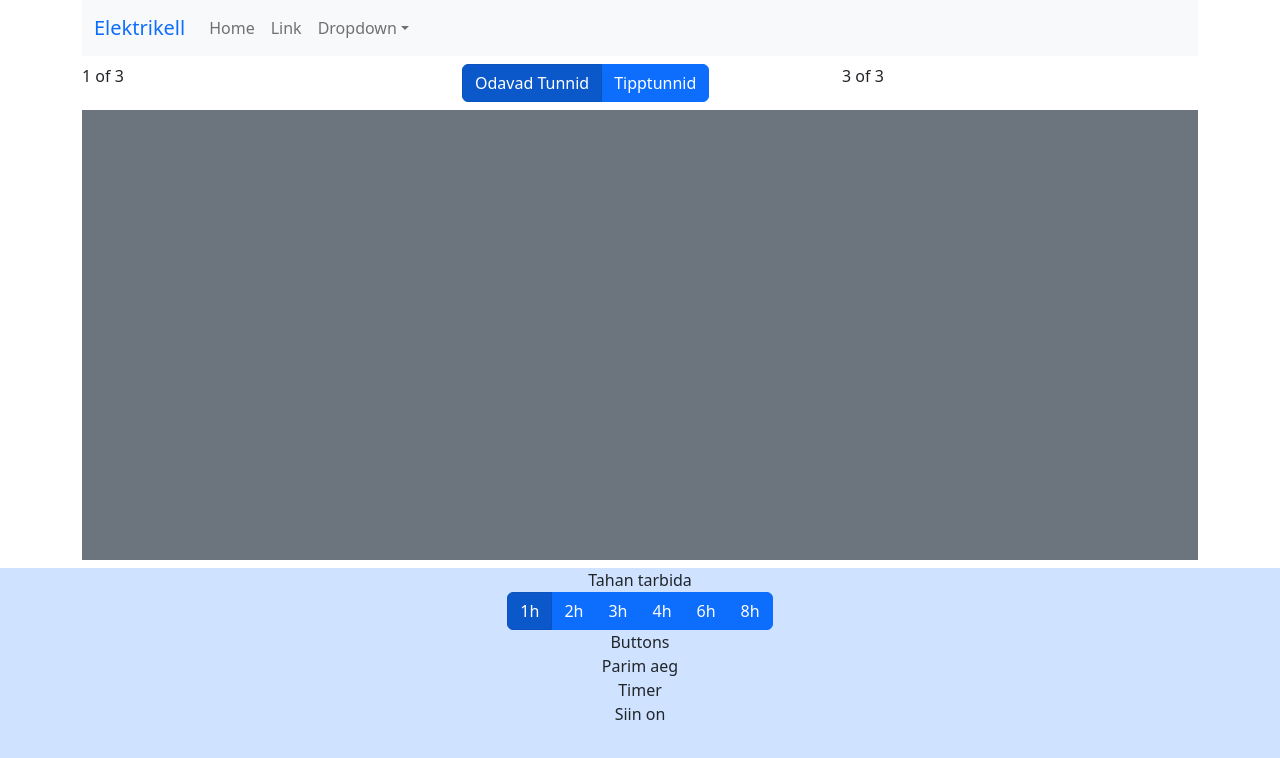
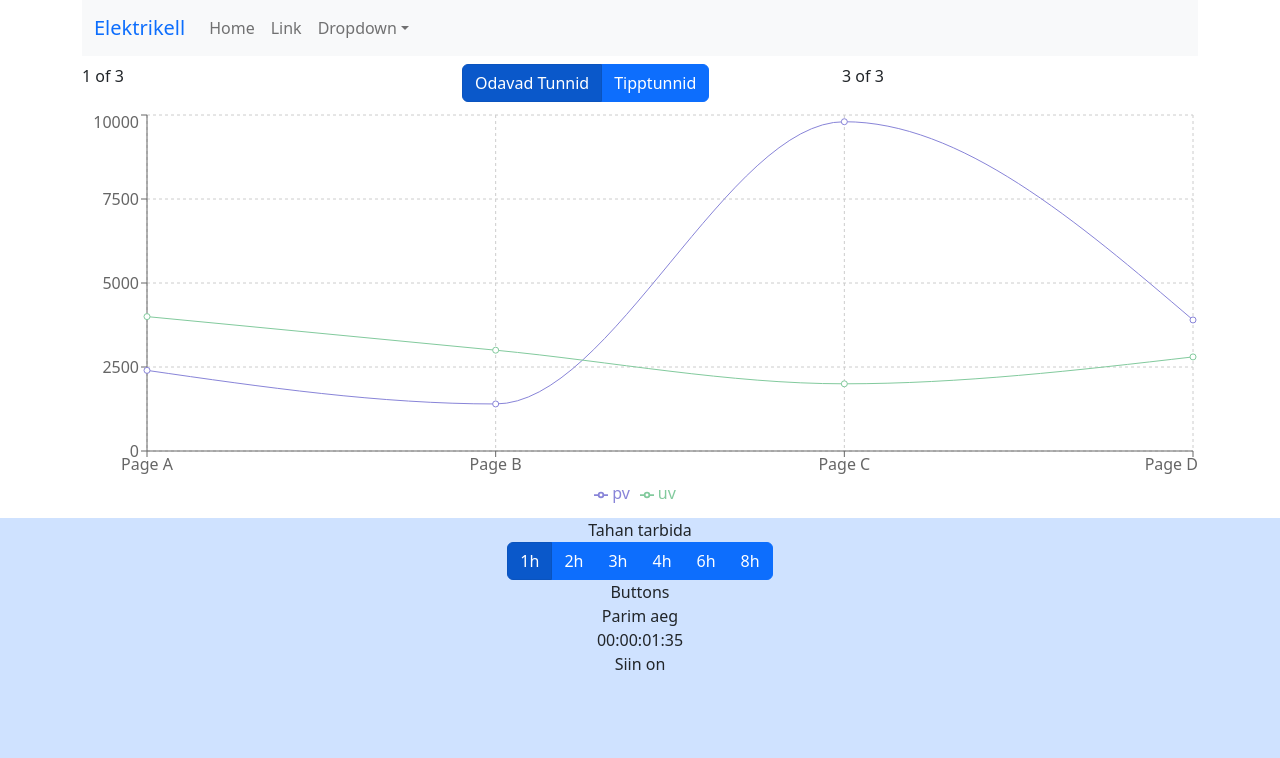
Before and after one commit to iratro1325/elektrikell, a React (Create React App) app: page / in a window 1280 px wide. Shown: the top 758 px of the page. Built offline with nearby package versions, Linux system fonts and the light colour scheme.

Commit message:
struction, loading, errorModel, countdoun, recharts

```diff
--- a/package.json
+++ b/package.json
@@ -7,10 +7,13 @@
     "@testing-library/react": "^13.4.0",
     "@testing-library/user-event": "^13.5.0",
     "bootstrap": "^5.2.3",
+    "moment": "^2.29.4",
     "react": "^18.2.0",
     "react-bootstrap": "^2.7.0",
+    "react-countdown": "^2.3.5",
     "react-dom": "^18.2.0",
     "react-scripts": "5.0.1",
+    "recharts": "^2.4.1",
     "sass": "^1.58.0",
     "web-vitals": "^2.1.4"
   },
--- a/src/App.js
+++ b/src/App.js
@@ -1,24 +1,30 @@
 import { useState } from 'react';
 import './App.scss';
 import Container from 'react-bootstrap/Container';
-import NavBarComponent from './NavBar';
-import PriceHeader from './PriceHeader';
-import FooterComponent from './Footer';
-import FooterHighPrice from './FooterHighPrice';
+import NavBar from './Header/NavBar';
+import PriceHeader from './Header/PriceHeader';
+import FooterHighPrice from './Footer/FooterHighPrice';
+import FooterLowPrice from './Footer/FooterLowPrice ';
+import Body from './Body/Body';
+// import ErrorModal from './ErrorModal';
+// import Loading from './Loading';
 
 function App() {
    const [activePrice, setActivePrice] = useState('low');
+
+   // if(true) return <Loading />
+   // if(true) return <ErrorModal handleClose={() => {}} errorMessage="Oshibka dostupa" />;
    return (
       <>
-         <div className='container-wrapper pb-2'>
+         <div className="container-wrapper pb-2">
             <Container>
-               <NavBarComponent />
+               <NavBar />
                <PriceHeader activePrice={activePrice} setActivePrice={setActivePrice} />
-               <div className='chart'></div>
+               <Body />
             </Container>
-         </div>
-         {activePrice === 'low' ? <FooterComponent /> : <FooterHighPrice />}
-              </>
+            </div>
+         {activePrice === 'low' ? <FooterLowPrice /> : <FooterHighPrice />}
+      </>
    );
 }
 
--- /dev/null
+++ b/src/Body/Body.js
@@ -0,0 +1,41 @@
+import { ResponsiveContainer, LineChart,CartesianGrid, XAxis, Tooltip,  Legend, Line, YAxis } from 'recharts';
+
+function Body() {
+
+    const data = [
+     {
+        name: 'Page A',
+        pv: 2400,
+        uv: 4000,
+    },
+    {
+        name: 'Page B',
+        pv: 1400,
+        uv: 3000,
+    },
+    {
+        name: 'Page C',
+        pv: 9800,
+        uv: 2000,
+    },
+    {
+        name: 'Page D',
+        pv: 3900,
+        uv: 2800,
+    }
+]
+    return (
+        <ResponsiveContainer width="100%" height={400} >
+        <LineChart  data={data}>
+   <CartesianGrid strokeDasharray="3 3" />
+  <XAxis dataKey="name" />
+  <YAxis />
+  <Tooltip />
+  <Legend />
+  <Line type="monotone" dataKey="pv" stroke="#8884d8" />
+  <Line type="monotone" dataKey="uv" stroke="#82ca9d" />
+</LineChart>
+</ResponsiveContainer>
+    );
+}
+export default Body;
--- /dev/null
+++ b/src/ErrorModal.js
@@ -0,0 +1,20 @@
+import Modal from 'react-bootstrap/Modal';
+import Button from 'react-bootstrap/Button';
+
+function ErrorModal({ handleClose, errorMessage }) {
+    return (
+        <Modal show={!!errorMessage} onHide={handleClose}>
+        <Modal.Header closeButton>
+          <Modal.Title>Error</Modal.Title>
+        </Modal.Header>
+        <Modal.Body>{errorMessage}</Modal.Body>
+        <Modal.Footer>
+          <Button variant="secondary" onClick={handleClose}>
+            Close
+          </Button>
+         </Modal.Footer>
+      </Modal>
+    )
+}
+
+export default ErrorModal;
--- a/src/Footer.js
+++ /dev/null
@@ -1,19 +0,0 @@
-import Container from 'react-bootstrap/Container'
-import DurationsComponent from './Durations'
-
-function FooterComponent () {
-    return (
-           <Container className="text-center">
-                <div>Tahan tarbida</div>
-                <div>
-                    <DurationsComponent />
-                </div>
-                <div>Buttons</div>
-                <div>Parim aeg</div>
-                <div>Timer</div>
-                <div>Siin on</div>
-            </Container>
-        )
-}
-
-export default FooterComponent
--- a/src/Durations.js
+++ b/src/Footer/Durations.js
@@ -3,7 +3,7 @@ import Button from 'react-bootstrap/Button';
 import ButtonGroup from 'react-bootstrap/ButtonGroup';
 import ButtonToolbar from 'react-bootstrap/ButtonToolbar';
 
-function DurationsComponent() {
+function Durations() {
     const [activeTime, setActiveTime] = useState(1);
     const buttons = [1,2,3,4,6,8];
   return (
@@ -22,4 +22,4 @@ function DurationsComponent() {
   );
 }
 
-export default DurationsComponent;
+export default Durations;
--- a/src/FooterHighPrice.js
+++ b/src/Footer/FooterHighPrice.js
@@ -8,4 +8,4 @@ function FooterHighPrice () {
         )
 }
 
-export default FooterHighPrice
+export default FooterHighPrice;
--- /dev/null
+++ b/src/Footer/FooterLowPrice .js
@@ -0,0 +1,22 @@
+import Container from 'react-bootstrap/Container';
+import Durations from './Durations';
+import Countdown from 'react-countdown';
+
+function FooterLowPrice () {
+    return (
+           <Container className="text-center">
+                <div>Tahan tarbida</div>
+                <div>
+                    <Durations />
+                </div>
+                <div>Buttons</div>
+                <div>Parim aeg</div>
+                <div>
+                    <Countdown date={Date.now() + 100000} />
+                </div>
+                <div>Siin on</div>
+            </Container>
+        )
+}
+
+export default FooterLowPrice;
--- a/src/NavBar.js
+++ b/src/Header/NavBar.js
@@ -3,7 +3,7 @@ import Nav from 'react-bootstrap/Nav';
 import Navbar from 'react-bootstrap/Navbar';
 import NavDropdown from 'react-bootstrap/NavDropdown';
 
-function NavBarComponent() {
+function NavBar() {
   return (
     <Navbar bg="light" expand="lg" className="mb-2">
       <Container>
@@ -31,4 +31,4 @@ function NavBarComponent() {
   );
 }
 
-export default NavBarComponent;
+export default NavBar;
--- a/src/PriceHeader.js
+++ b/src/Header/PriceHeader.js
@@ -1,7 +1,6 @@
 import Row from 'react-bootstrap/Row';
 import Col from 'react-bootstrap/Col';
 import SelectPriceType from './SelectPriceType';
-
 
 function PriceHeader(props) {
   return (
--- /dev/null
+++ b/src/Loading.js
@@ -0,0 +1,14 @@
+import Container from 'react-bootstrap/Container';
+import Spinner from 'react-bootstrap/Spinner';
+
+function Loading() {
+    return (
+    <Container>
+        <div> className="position-absolute top-50 start-50 translate-middle d-flex align-items-center">
+            <Spinner animation='border' variant="primary" /><div className='fs-4 px-2'>Elektrikell</div>
+        </div>
+    </Container>
+    );
+}
+
+export default Loading;
```
Also changed, not shown: src/Header/SelectPriceType.js (renamed from src/SelectPriceType.js), 1 other file (tests, documents, lock files or other folders).
